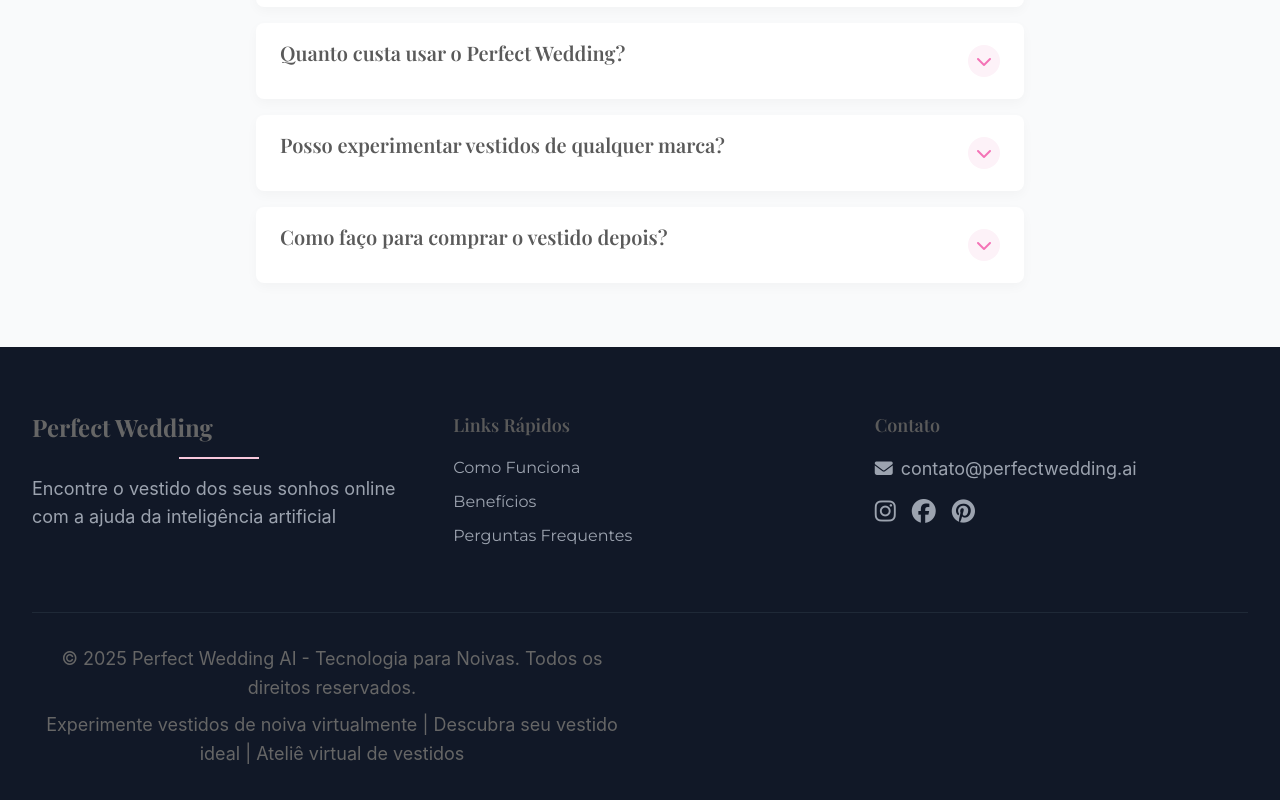
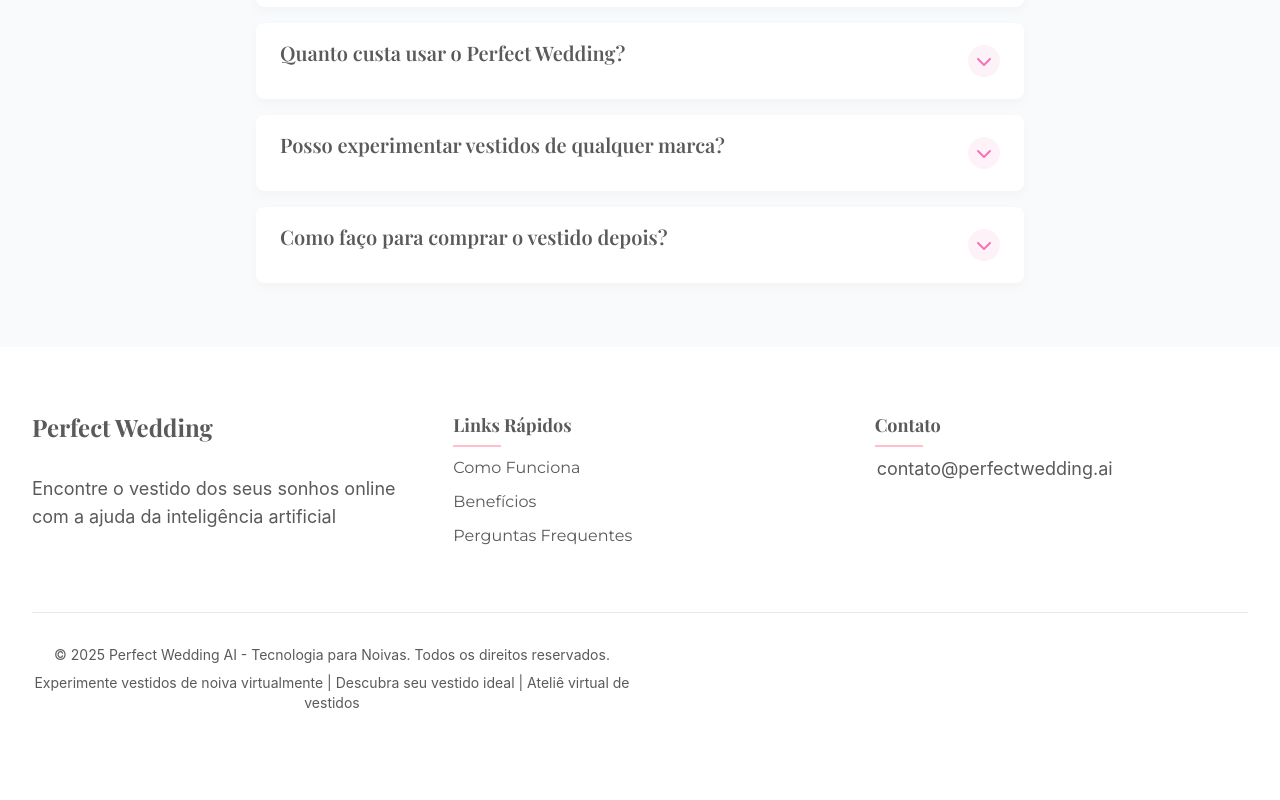
Before and after one commit to perfect-wedding-ai/pre-launch-hotsite, a Next.js app in the folder perfect-wedding-next/: page /en in a window 1280 px wide. Shown: the part 5009-5809 px from the top of the page. Built offline with nearby package versions, Linux system fonts and the light colour scheme.

Commit message:
Ajuste do layout do rodapé.

```diff
--- a/perfect-wedding-next/src/app/[lang]/page.tsx
+++ b/perfect-wedding-next/src/app/[lang]/page.tsx
@@ -482,43 +482,29 @@ export default function Home() {
         </div>
       </section>
 
-      <footer className="bg-gray-900 text-white py-16">
+      <footer className="bg-white text-gray-600 py-16">
         <div className="container">
-          <div className="grid grid-cols-1 md:grid-cols-3 gap-12 mb-12">
+          <div className="grid grid-cols-1 md:grid-cols-3 gap-12">
             <div className="footer-logo">
-              <h2 className="text-2xl mb-4">Perfect Wedding</h2>
-              <p className="text-gray-400">Encontre o vestido dos seus sonhos online com a ajuda da inteligência artificial</p>
+              <h2 id="footer-title" className="text-2xl text-[rgb(90,90,90)] after:content-none">Perfect Wedding</h2>
+              <p className="text-[rgb(90,90,90)]">Encontre o vestido dos seus sonhos online com a ajuda da inteligência artificial</p>
             </div>
             <div className="footer-links">
-              <h3 className="text-lg font-semibold mb-4">Links Rápidos</h3>
+              <h3 className="text-lg text-[rgb(90,90,90)] mb-4 relative after:content-[''] after:absolute after:left-0 after:-bottom-2 after:w-12 after:h-[2px] after:bg-[rgb(255,192,203)]">Links Rápidos</h3>
               <ul className="space-y-2">
-                <li><Link href="#como-funciona" className="text-gray-400 hover:text-white transition-colors">Como Funciona</Link></li>
-                <li><Link href="#beneficios" className="text-gray-400 hover:text-white transition-colors">Benefícios</Link></li>
-                <li><Link href="#faq" className="text-gray-400 hover:text-white transition-colors">Perguntas Frequentes</Link></li>
+                <li><Link href="#como-funciona" className="hover:text-[rgb(255,192,203)] hover:translate-x-2 transition-all duration-300 inline-block text-[rgb(90,90,90)]">Como Funciona</Link></li>
+                <li><Link href="#beneficios" className="hover:text-[rgb(255,192,203)] hover:translate-x-2 transition-all duration-300 inline-block text-[rgb(90,90,90)]">Benefícios</Link></li>
+                <li><Link href="#faq" className="hover:text-[rgb(255,192,203)] hover:translate-x-2 transition-all duration-300 inline-block text-[rgb(90,90,90)]">Perguntas Frequentes</Link></li>
               </ul>
             </div>
             <div className="footer-contact">
-              <h3 className="text-lg font-semibold mb-4">Contato</h3>
-              <p className="flex items-center gap-2 text-gray-400 mb-4">
-                <i className="fas fa-envelope"></i>
-                contato@perfectwedding.ai
-              </p>
-              <div className="social-media flex gap-4">
-                <Link href="#" className="text-gray-400 hover:text-white transition-colors" aria-label="Instagram do Perfect Wedding">
-                  <i className="fab fa-instagram text-2xl"></i>
-                </Link>
-                <Link href="#" className="text-gray-400 hover:text-white transition-colors" aria-label="Facebook do Perfect Wedding">
-                  <i className="fab fa-facebook text-2xl"></i>
-                </Link>
-                <Link href="#" className="text-gray-400 hover:text-white transition-colors" aria-label="Pinterest do Perfect Wedding">
-                  <i className="fab fa-pinterest text-2xl"></i>
-                </Link>
-              </div>
+              <h3 className="text-lg text-[rgb(90,90,90)] mb-4 relative after:content-[''] after:absolute after:left-0 after:-bottom-2 after:w-12 after:h-[2px] after:bg-[rgb(255,192,203)]">Contato</h3>
+              <p className="pl-[2px] text-[rgb(90,90,90)]">contato@perfectwedding.ai</p>
             </div>
           </div>
-          <div className="footer-bottom text-center text-gray-400 border-t border-gray-800 pt-8">
-            <p className="mb-2">&copy; 2025 Perfect Wedding AI - Tecnologia para Noivas. Todos os direitos reservados.</p>
-            <p>Experimente vestidos de noiva virtualmente | Descubra seu vestido ideal | Ateliê virtual de vestidos</p>
+          <div className="footer-bottom text-center border-t border-gray-200 pt-8 mt-12">
+            <p className="mb-2 text-[rgb(90,90,90)] text-sm font-['Playfair Display'] text-center">&copy; 2025 Perfect Wedding AI - Tecnologia para Noivas. Todos os direitos reservados.</p>
+            <p className="text-[rgb(90,90,90)] text-sm font-['Playfair Display'] text-center">Experimente vestidos de noiva virtualmente | Descubra seu vestido ideal | Ateliê virtual de vestidos</p>
           </div>
         </div>
       </footer>
```
